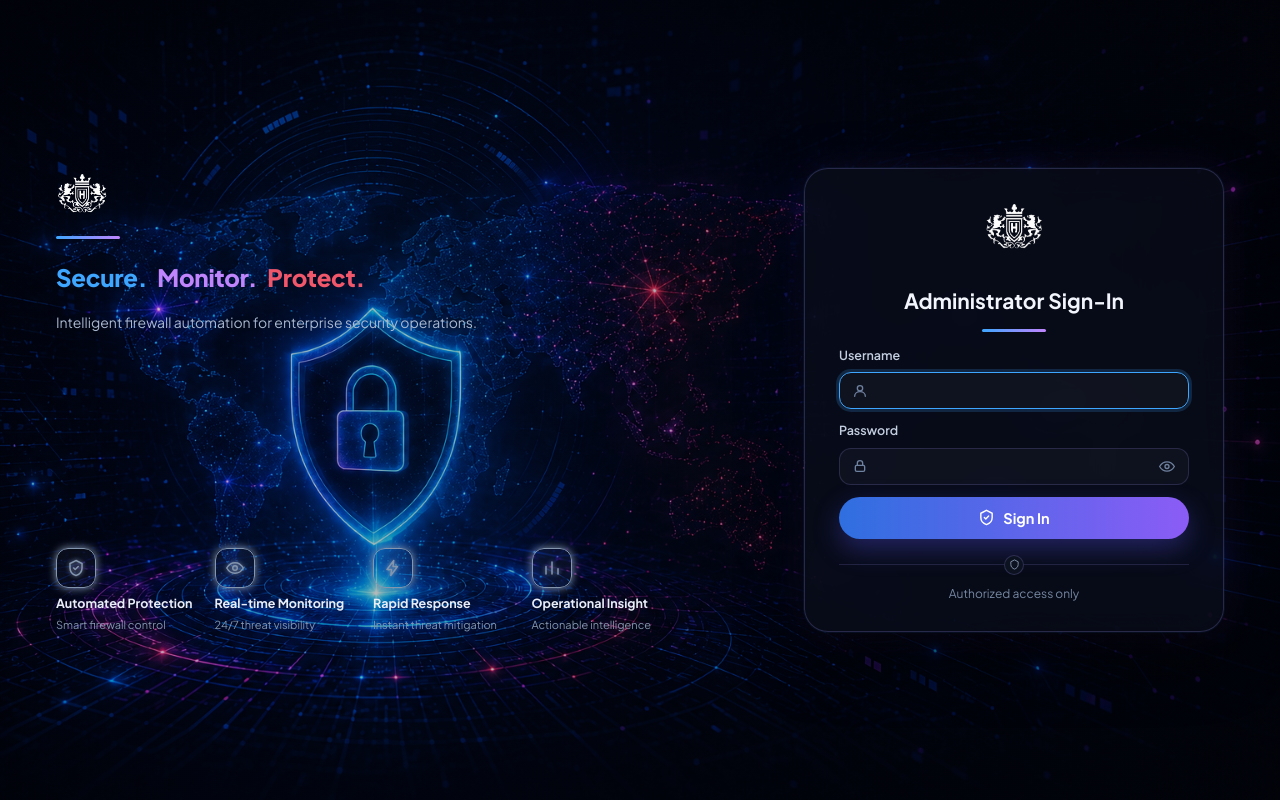
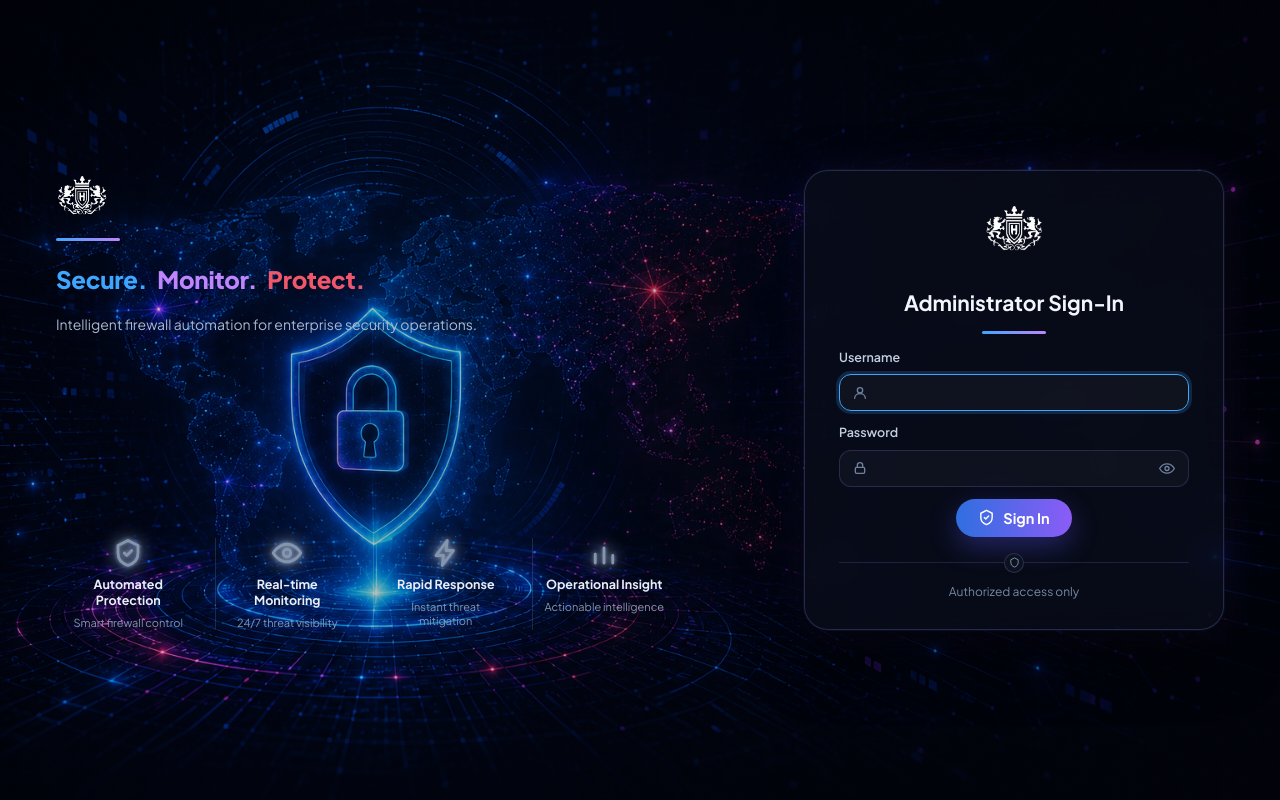
Before and after one commit to i-ahmad615/firewall-automation, a FastAPI app: template web/templates/login.html in a window 1280 px wide. Run offline with FastAPI, Linux system fonts and the light colour scheme; the template is opened without the code that fills it, so the values that code supplies are empty; parts of the project's set-up code (start-up, migrations or seed data) failed here and were passed over.

Commit message:
Frontend Changes

```diff
--- a/web/static/css/style.css
+++ b/web/static/css/style.css
@@ -932,17 +932,19 @@ td.table-actions .btn { width: 100%; justify-content: center; }
 .hue-orange { color: #fb923c; }
 
 .login-features { display: grid; grid-template-columns: repeat(4, minmax(0, 1fr)); gap: 14px; max-width: 620px; }
-.login-feature { display: flex; flex-direction: column; gap: 7px; min-width: 0; }
+.login-feature {
+  display: flex; flex-direction: column; align-items: center; text-align: center;
+  gap: 8px; min-width: 0; padding: 0 10px;
+  border-left: 1px solid rgba(255, 255, 255, 0.12);
+}
+.login-feature:first-child { border-left: none; }
+/* Bare glowing icon, no badge/ring behind it -- just the stroked SVG shape
+   with a colored drop-shadow, matching the reference exactly. */
 .login-feature-icon {
-  width: 40px; height: 40px;
-  border-radius: var(--radius-sm);
-  border: 1.5px solid currentColor;
-  background: var(--color-surface-alt);
-  box-shadow: 0 0 8px 0 currentColor;
   display: flex; align-items: center; justify-content: center;
   flex-shrink: 0;
 }
-.login-feature-icon svg { width: 18px; height: 18px; filter: drop-shadow(0 0 2px currentColor); }
+.login-feature-icon svg { width: 30px; height: 30px; filter: drop-shadow(0 0 2px currentColor) drop-shadow(0 0 8px currentColor); }
 .login-feature strong { font-size: 12.5px; font-weight: 700; color: #e8edf7; line-height: 1.3; }
 .login-feature span { font-size: 11px; color: #8496ae; line-height: 1.3; }
 
@@ -1003,8 +1005,9 @@ td.table-actions .btn { width: 100%; justify-content: center; }
 
 .login-submit {
   display: flex; align-items: center; justify-content: center; gap: 8px;
-  width: 100%;
-  padding: 12px 18px;
+  width: auto;
+  align-self: center;
+  padding: 10px 22px;
   border: none; border-radius: 999px;
   background: linear-gradient(90deg, #2f6fe0, #8b5cf6);
   color: #fff;
@@ -1050,8 +1053,7 @@ td.table-actions .btn { width: 100%; justify-content: center; }
   .login-tagline { font-size: 20px; margin-top: 0; }
   .login-hero-desc { font-size: 13px; }
   .login-features { gap: 10px; }
-  .login-feature-icon { width: 34px; height: 34px; }
-  .login-feature-icon svg { width: 15px; height: 15px; }
+  .login-feature-icon svg { width: 24px; height: 24px; }
   .login-card { padding: 18px 30px; gap: 10px; }
   .login-logo { width: 44px; height: 44px; }
   .login-card h1 { font-size: 18px; }
@@ -1069,8 +1071,7 @@ td.table-actions .btn { width: 100%; justify-content: center; }
   .login-hero-desc { font-size: 12px; line-height: 1.35; }
   .login-features { gap: 8px; }
   .login-feature { gap: 4px; }
-  .login-feature-icon { width: 28px; height: 28px; border-radius: 9px; }
-  .login-feature-icon svg { width: 13px; height: 13px; }
+  .login-feature-icon svg { width: 20px; height: 20px; }
   .login-feature strong { font-size: 11px; }
   .login-feature span { font-size: 10px; }
   .login-card { padding: 14px 26px; gap: 7px; }
--- a/web/templates/login.html
+++ b/web/templates/login.html
@@ -33,22 +33,22 @@
 
       <div class="login-features">
         <div class="login-feature">
-          <span class="login-feature-icon hue-blue"><svg viewBox="0 0 24 24" fill="none" stroke="currentColor" stroke-width="2"><path d="M12 2l8 4v6c0 5-3.5 8.5-8 10-4.5-1.5-8-5-8-10V6l8-4z"/><path d="M9 12l2 2 4-4" stroke-linecap="round" stroke-linejoin="round"/></svg></span>
+          <span class="login-feature-icon hue-blue"><svg viewBox="0 0 24 24" fill="none" stroke="currentColor" stroke-width="2.25" stroke-linecap="round" stroke-linejoin="round"><path d="M12 2l8 4v6c0 5-3.5 8.5-8 10-4.5-1.5-8-5-8-10V6l8-4z"/><path d="M9 12l2 2 4-4"/></svg></span>
           <strong>Automated Protection</strong>
           <span>Smart firewall control</span>
         </div>
         <div class="login-feature">
-          <span class="login-feature-icon hue-purple"><svg viewBox="0 0 24 24" fill="none" stroke="currentColor" stroke-width="2"><path d="M1 12s4-7 11-7 11 7 11 7-4 7-11 7-11-7-11-7z"/><circle cx="12" cy="12" r="3"/></svg></span>
+          <span class="login-feature-icon hue-purple"><svg viewBox="0 0 24 24" fill="none" stroke="currentColor" stroke-width="2.25" stroke-linecap="round" stroke-linejoin="round"><path d="M1 12s4-7 11-7 11 7 11 7-4 7-11 7-11-7-11-7z"/><circle cx="12" cy="12" r="3"/></svg></span>
           <strong>Real-time Monitoring</strong>
           <span>24/7 threat visibility</span>
         </div>
         <div class="login-feature">
-          <span class="login-feature-icon hue-red"><svg viewBox="0 0 24 24" fill="none" stroke="currentColor" stroke-width="2"><path d="M13 2L4 14h6l-1 8 9-12h-6l1-8z" stroke-linejoin="round"/></svg></span>
+          <span class="login-feature-icon hue-red"><svg viewBox="0 0 24 24" fill="none" stroke="currentColor" stroke-width="2.25" stroke-linecap="round" stroke-linejoin="round"><path d="M13 2L4 14h6l-1 8 9-12h-6l1-8z"/></svg></span>
           <strong>Rapid Response</strong>
           <span>Instant threat mitigation</span>
         </div>
         <div class="login-feature">
-          <span class="login-feature-icon hue-orange"><svg viewBox="0 0 24 24" fill="none" stroke="currentColor" stroke-width="2"><path d="M4 20V10M12 20V4M20 20v-7" stroke-linecap="round"/></svg></span>
+          <span class="login-feature-icon hue-orange"><svg viewBox="0 0 24 24" fill="none" stroke="currentColor" stroke-width="2.25" stroke-linecap="round" stroke-linejoin="round"><path d="M5 20V13M12 20V8M19 20v-6"/></svg></span>
           <strong>Operational Insight</strong>
           <span>Actionable intelligence</span>
         </div>
```
